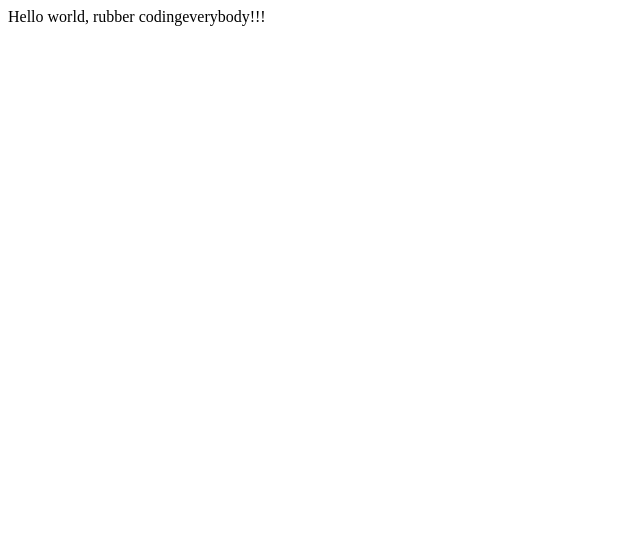
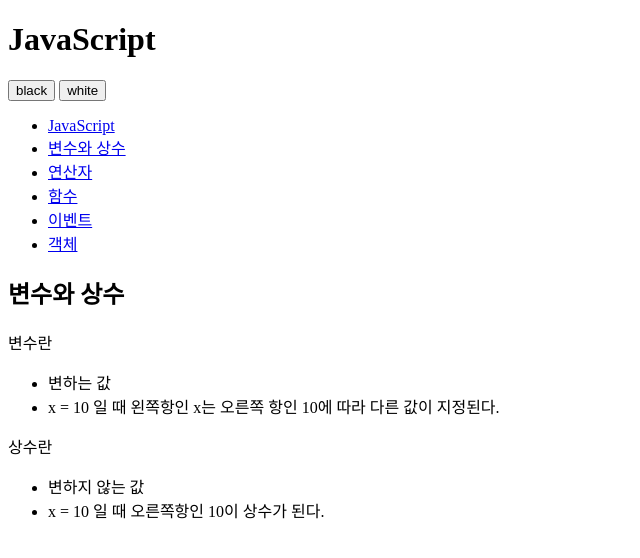
Before and after one commit to paraden/opentutorials-rubber, a plain HTML site: page index.html in a window 1280 px wide. Shown: the whole page, without its empty margins (0-640 px from the left). Drawn offline with Linux system fonts and the light colour scheme.

Commit message:
add html

```diff
--- a/index.html
+++ b/index.html
@@ -1,25 +1,53 @@
 <!DOCTYPE html>
-<html lang="en">
+<html>
     <head>
         <meta charset="utf-8" />
-
-        <!-- Always force latest IE rendering engine (even in intranet) & Chrome Frame
-        Remove this if you use the .htaccess -->
-        <meta http-equiv="X-UA-Compatible" content="IE=edge,chrome=1" />
-
-        <title>index</title>
-        <meta name="description" content="" />
-        <meta name="author" content="egoing" />
-
-        <meta name="viewport" content="width=device-width; initial-scale=1.0" />
-
-        <!-- Replace favicon.ico & apple-touch-icon.png in the root of your domain and delete these references -->
-        <link rel="shortcut icon" href="/favicon.ico" />
-        <link rel="apple-touch-icon" href="/apple-touch-icon.png" />
     </head>
 
-    <body>
-        Hello world, rubber
-        codingeverybody!!!
+    <body id="body">
+        <div>
+            <header>
+                <h1>JavaScript</h1>
+            </header>
+            <div id="toolbar">
+                <input type="button" value="black" />
+                <input type="button" value="white" />
+            </div>
+            <nav>
+                <ul>
+                    <li><a href="http://opentutorials.org/course/49/16">JavaScript</a></li>
+                    <li><a href="http://opentutorials.org/course/49/17">변수와 상수</a></li>
+                    <li><a href="http://opentutorials.org/course/49/18">연산자</a></li>
+                    <li><a href="http://opentutorials.org/course/49/19">함수</a></li>
+                    <li><a href="http://opentutorials.org/course/49/20">이벤트</a></li>
+                    <li><a href="http://opentutorials.org/course/49/21">객체</a></li>
+                </ul>
+            </nav>
+            <article>
+                <h2>변수와 상수</h2>
+                <div>
+                    <p>변수란</p>
+                    <ul>
+                        <li>
+                            변하는 값
+                        </li>
+                        <li>
+                            x = 10 일 때 왼쪽항인 x는 오른쪽 항인 10에 따라 다른 값이 지정된다.
+                        </li>
+                    </ul>
+                    <p>
+                        상수란
+                    </p>
+                    <ul>
+                        <li>
+                            변하지 않는 값
+                        </li>
+                        <li>
+                            x = 10 일 때 오른쪽항인 10이 상수가 된다.
+                        </li>
+                    </ul>
+                </div>
+            </article>
+        </div>
     </body>
 </html>
```
